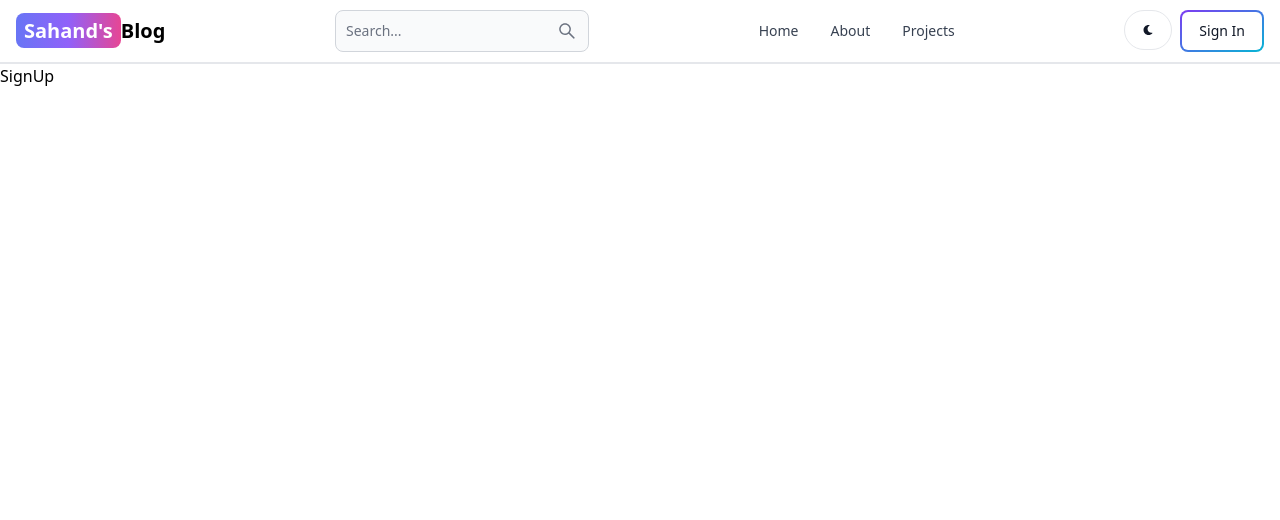
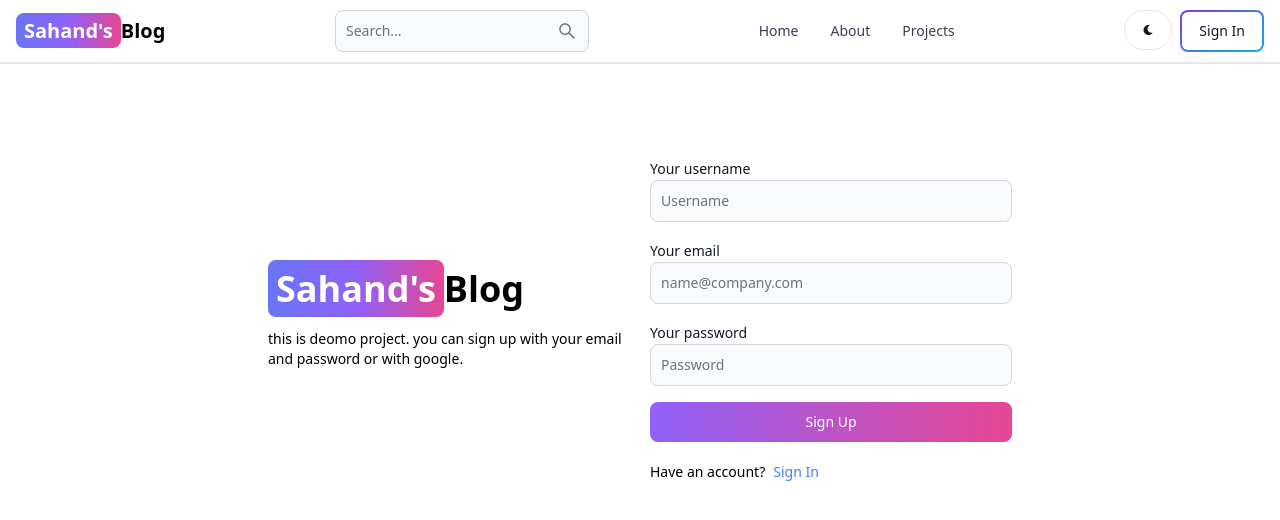
Before and after one commit to Murtaza2921/mern-blog, a React (Vite) app in the folder client/: page /sign-up in a window 1280 px wide. Shown: the top 520 px of the page. Built offline with nearby package versions, Linux system fonts and the light colour scheme.

Commit message:
create sign up page ui

```diff
--- a/client/src/pages/SignUp.jsx
+++ b/client/src/pages/SignUp.jsx
@@ -1,9 +1,54 @@
-import React from 'react'
+import { Button, Label, TextInput } from "flowbite-react";
+import { Link } from "react-router-dom";
 
-function SignUp() {
+export default function SignUp() {
   return (
-    <div>SignUp</div>
-  )
+    <div className="min-h-screen mt-20">
+      <div className="flex p-3 max-w-3xl mx-auto flex-col md:flex-row md:items-center gap-5">
+        {/* left side */}
+        <div className="flex-1">
+          <Link to="/" className=" font-bold dark:text-white text-4xl">
+            <span className="px-2 py-1 bg-gradient-to-r from-indigo-500 via-purple-500 to-pink-500 rounded-lg text-white">
+              Sahand's
+            </span>
+            Blog
+          </Link>
+          <p className="text-sm mt-5">
+            this is deomo project. you can sign up with your email and password
+            or with google.
+          </p>
+        </div>
+        {/* right side */}
+        <div className="flex-1">
+          <form className="flex flex-col gap-4">
+            <div>
+              <Label value="Your username" />
+              <TextInput type="text" placeholder="Username" id="username" />
+            </div>
+            <div>
+              <Label value="Your email" />
+              <TextInput
+                type="text"
+                placeholder="name@company.com"
+                id="email"
+              />
+            </div>
+            <div>
+              <Label value="Your password" />
+              <TextInput type="text" placeholder="Password" id="password" />
+            </div>
+            <Button gradientDuoTone="purpleToPink" type="submit">
+              Sign Up
+            </Button>
+          </form>
+          <div className="flex gap-2 text-sm mt-5">
+            <span>Have an account?</span>
+            <Link to="/sign-in" className="text-blue-500">
+              Sign In
+            </Link>
+          </div>
+        </div>
+      </div>
+    </div>
+  );
 }
-
-export default SignUp
```
